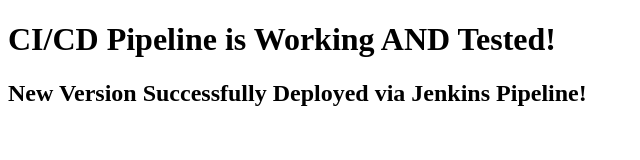
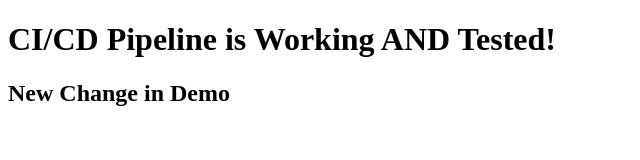
Before and after one commit to CKShetty4/poc2-cicd-demo, a plain HTML site: page index.html in a window 1280 px wide. Shown: the whole page, without its empty margins (0-640 px from the left). Drawn offline with Linux system fonts and the light colour scheme.

Commit message:
Checking Pipeline7

```diff
--- a/index.html
+++ b/index.html
@@ -5,6 +5,6 @@
 </head>
 <body>
     <h1>CI/CD Pipeline is Working AND Tested!</h1>
-    <h2>New Version Successfully Deployed via Jenkins Pipeline!</h2>
+    <h2>New Change in Demo </h2>
 </body>
 </html>
```
